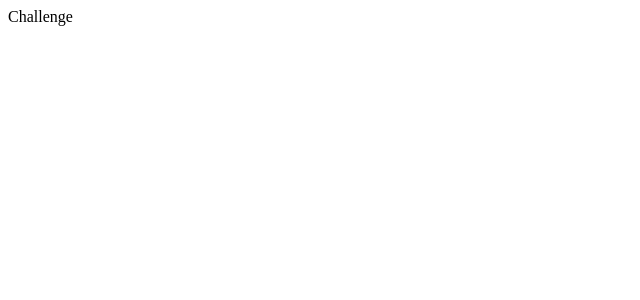
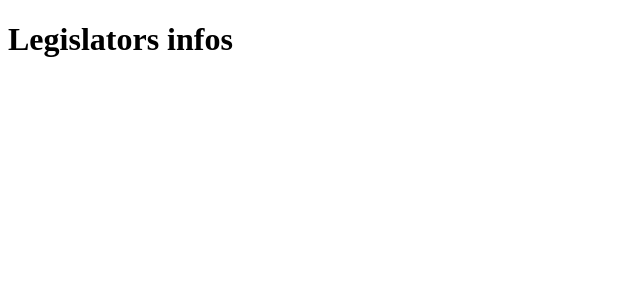
Before and after one commit to Monakairine/coding_challenge, a React (Create React App) app in the folder challenge/: page / in a window 1280 px wide. Shown: the top 300 px of the page, without its empty margins (0-640 px from the left). Built offline with nearby package versions, Linux system fonts and the light colour scheme.

Commit message:
add folder structure and data files

```diff
--- a/challenge/package.json
+++ b/challenge/package.json
@@ -10,12 +10,14 @@
     "@types/node": "16.18.34",
     "@types/react": "18.2.7",
     "@types/react-dom": "18.2.4",
-    "eslint-config-prettier": "^8.8.0",
+    "@types/react-router-dom": "5.3.3",
+    "eslint-config-prettier": "8.8.0",
     "react": "18.2.0",
     "react-dom": "18.2.0",
+    "react-router-dom": "6.11.2",
     "react-scripts": "5.0.1",
     "typescript": "4.9.5",
-    "typescript-eslint": "^0.0.1-alpha.0",
+    "typescript-eslint": "0.0.1-alpha.0",
     "web-vitals": "2.1.4"
   },
   "scripts": {
--- a/challenge/src/App.tsx
+++ b/challenge/src/App.tsx
@@ -1,10 +1,8 @@
-import React from 'react';
+import { AppRoutes } from "routes";
 
 function App() {
   return (
-    <div >
-     Challenge
-    </div>
+    <AppRoutes/ >
   );
 }
 
--- /dev/null
+++ b/challenge/src/app/modules/components/footer.component.tsx
@@ -0,0 +1,12 @@
+import React from 'react';
+
+
+interface FooterProps {
+}
+
+export const Footer: React.FC<FooterProps> = () => {
+  return (
+    <div>
+    </div>
+  );
+};
--- /dev/null
+++ b/challenge/src/app/modules/components/header.component.tsx
@@ -0,0 +1,16 @@
+import React from 'react';
+
+
+interface HeaderProps {
+
+}
+
+export const Header: React.FC<HeaderProps> = () => {
+
+
+  return (
+    <div>
+
+    </div>
+  );
+};
--- /dev/null
+++ b/challenge/src/app/modules/home/home.page.tsx
@@ -0,0 +1,17 @@
+import React from 'react';
+import { Header } from '../components/header.component';
+import { Footer } from '../components/footer.component';
+
+
+export const HomePage: React.FC<Record<string, never>> = () => {
+
+  return (
+    <React.Fragment>
+      <Header />
+      <h1>Legislators infos</h1>
+      <Footer />
+    </React.Fragment>
+  );
+};
+
+export default HomePage;
--- /dev/null
+++ b/challenge/src/routes.tsx
@@ -0,0 +1,15 @@
+import * as React from 'react';
+
+import { BrowserRouter, Route, Routes } from 'react-router-dom'
+import HomePage from 'app/modules/home/home.page';
+
+
+export const AppRoutes: React.FC<Record<string, never>> = () => {
+  return (
+    <BrowserRouter>
+      <Routes>
+        <Route path="/" element={<HomePage />} />
+      </Routes>
+    </BrowserRouter>
+  );
+};
```
Also changed, not shown: challenge/src/app/data/bills.csv (added), challenge/src/app/data/legislators.csv (added), challenge/src/app/data/vote_results.csv (added), challenge/src/app/data/votes.csv (added), 1 other file (tests, documents, lock files or other folders).
